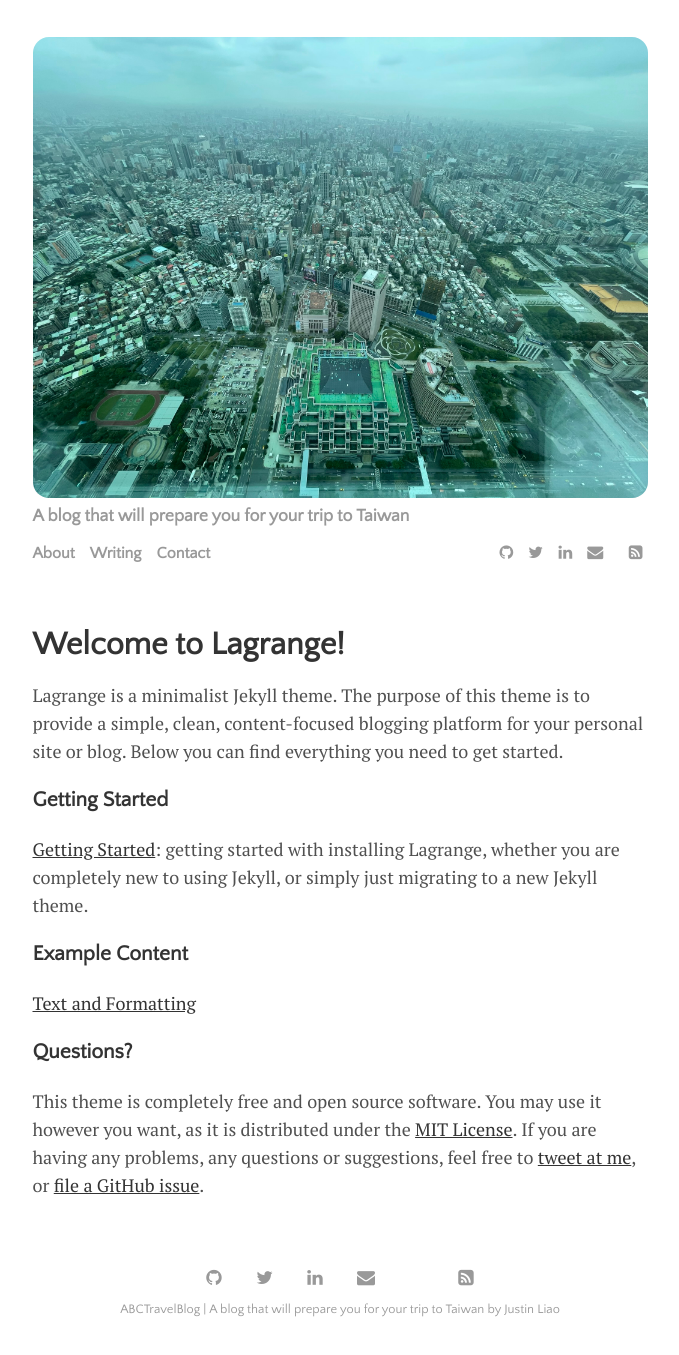
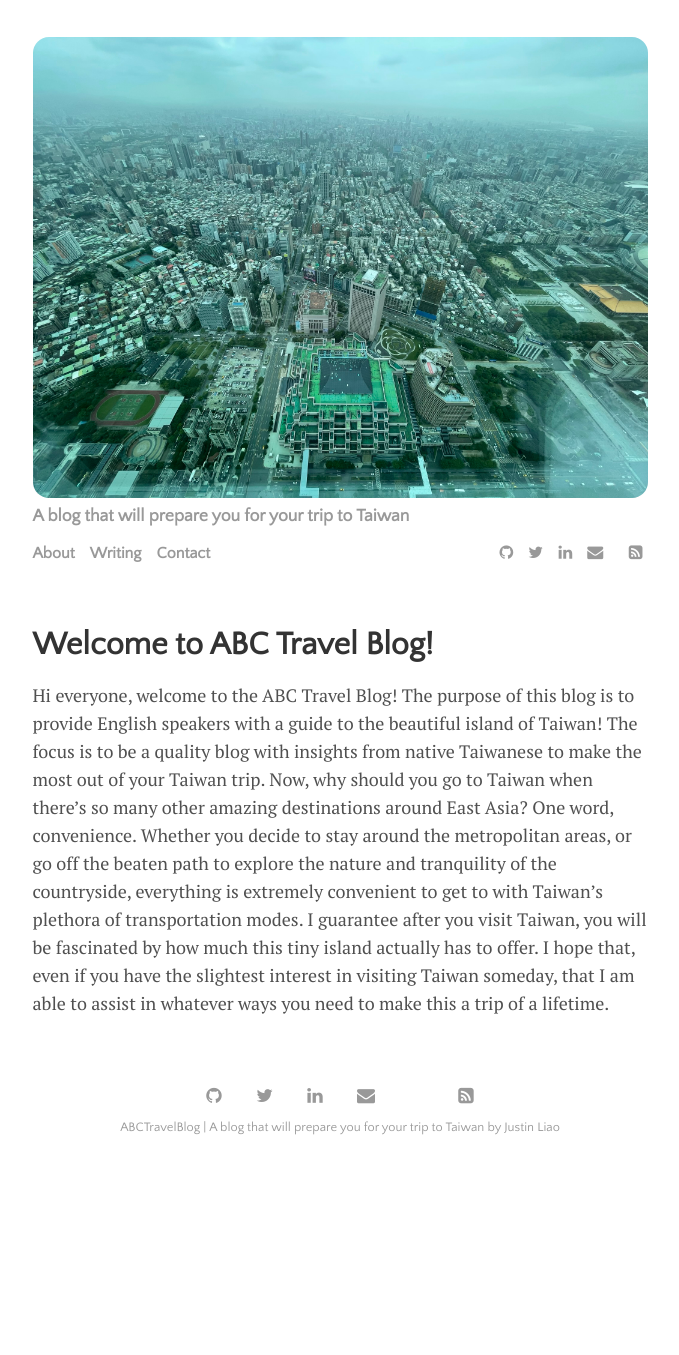
Before and after one commit to AbcTravelBlog/abctravelblog.github.io, a Jekyll site: the page built from menu/about.md, in a window 1280 px wide. Shown: the whole page, without its empty margins (300-979 px from the left). Built offline with Jekyll 4.4.1, drawn with Linux system fonts in a browser that asks for light colours; after the commit the page ends 1173 px from its top, so only the background shows below that.

Commit message:
added info to about page

```diff
--- a/menu/about.md
+++ b/menu/about.md
@@ -1,19 +1,7 @@
 ---
 layout: page
-title: Welcome to Lagrange!
+title: Welcome to ABC Travel Blog!
 permalink: /about
 ---
 
-Lagrange is a minimalist Jekyll theme. The purpose of this theme is to provide a simple, clean, content-focused blogging platform for your personal site or blog. Below you can find everything you need to get started.
-
-### Getting Started
-
-[Getting Started]({{ site.github.url }}{% post_url 2015-10-10-getting-started %}): getting started with installing Lagrange, whether you are completely new to using Jekyll, or simply just migrating to a new Jekyll theme.
-
-### Example Content
-
-[Text and Formatting]({{ site.github.url }}{% post_url 2014-01-01-text-formatting-examples %})
-
-### Questions?
-
-This theme is completely free and open source software. You may use it however you want, as it is distributed under the [MIT License](http://choosealicense.com/licenses/mit/). If you are having any problems, any questions or suggestions, feel free to [tweet at me](https://twitter.com/intent/tweet?text=My%question%about%Lagrange%is:%&amp;via=paululele), or [file a GitHub issue](https://github.com/lenpaul/lagrange/issues/new).
+Hi everyone, welcome to the ABC Travel Blog! The purpose of this blog is to provide English speakers with a guide to the beautiful island of Taiwan! The focus is to be a quality blog with insights from native Taiwanese to make the most out of your Taiwan trip. Now, why should you go to Taiwan when there’s so many other amazing destinations around East Asia? One word, convenience. Whether you decide to stay around the metropolitan areas, or go off the beaten path to explore the nature and tranquility of the countryside, everything is extremely convenient to get to with Taiwan’s plethora of transportation modes. I guarantee after you visit Taiwan, you will be fascinated by how much this tiny island actually has to offer. I hope that, even if you have the slightest interest in visiting Taiwan someday, that I am able to assist in whatever ways you need to make this a trip of a lifetime.
```
